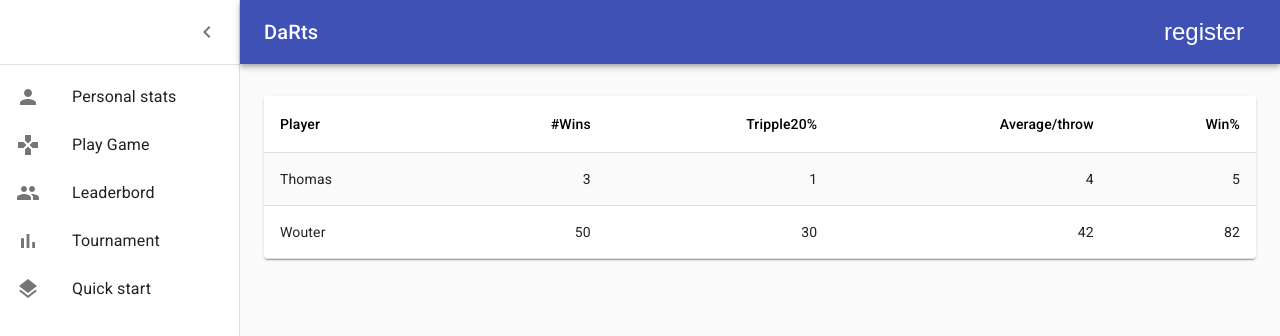
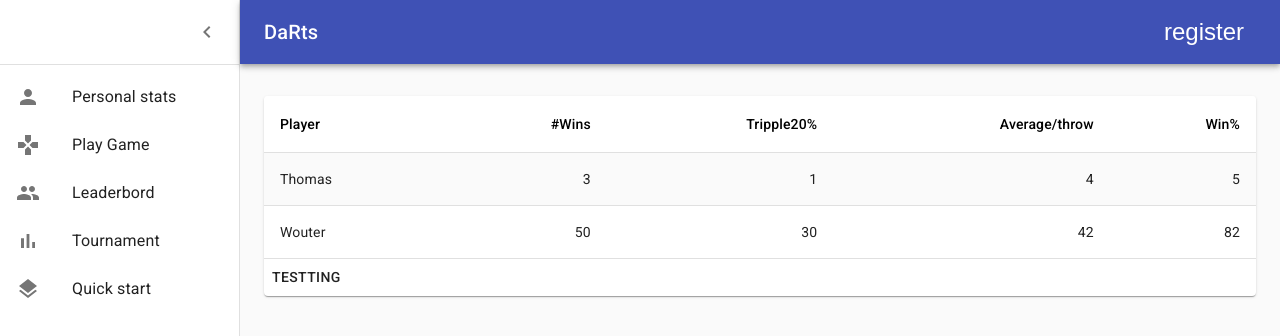
Before and after one commit to Thomas-Schuddinck/stage-darts, a React (Create React App) app in the folder frontend/: page /leaderbord in a window 1280 px wide. Shown: the top 336 px of the page. Built offline with nearby package versions, Linux system fonts and the light colour scheme.

Commit message:
first services test

```diff
--- a/frontend/package.json
+++ b/frontend/package.json
@@ -13,6 +13,7 @@
     "@types/react": "^16.9.19",
     "@types/react-dom": "^16.9.5",
     "@types/react-router-dom": "^5.1.3",
+    "axios": "^0.19.2",
     "react": "^16.12.0",
     "react-dom": "^16.12.0",
     "react-router-dom": "^5.1.2",
--- a/frontend/src/containers/LeaderbordBuilder/LeaderbordBuilder.tsx
+++ b/frontend/src/containers/LeaderbordBuilder/LeaderbordBuilder.tsx
@@ -7,6 +7,8 @@ import TableContainer from '@material-ui/core/TableContainer';
 import TableHead from '@material-ui/core/TableHead';
 import TableRow from '@material-ui/core/TableRow';
 import Paper from '@material-ui/core/Paper';
+import Button from '@material-ui/core/Button';
+import DownloadFile from "../../services/PlayerService"
 
 const StyledTableCell = withStyles(theme => ({
   head: {
@@ -32,8 +34,13 @@ const useStyles = makeStyles({
   },
 });
 
+
 export default function Leaderbord() {
   const classes = useStyles();
+
+  function testing() {
+      DownloadFile();
+  }
 
   return (
     <TableContainer component={Paper}>
@@ -70,6 +77,7 @@ export default function Leaderbord() {
 
         </TableBody>
       </Table>
+      <Button onClick={testing}>TESTTING</Button>
     </TableContainer>
   );
 }
--- /dev/null
+++ b/frontend/src/services/PlayerService.tsx
@@ -0,0 +1,13 @@
+import axios from 'axios';
+
+const url = 'https://jsonplaceholder.typicode.com/todos/1';
+
+export default function downloadFile() {
+  axios.get('https://jsonplaceholder.typicode.com/todos/1')
+  .then(response => {
+    console.log(response)
+  })
+  .catch(error => {
+    console.log(error)
+  })
+}
```
Also changed, not shown: frontend/public/manifest.json, 1 other file (tests, documents, lock files or other folders).
